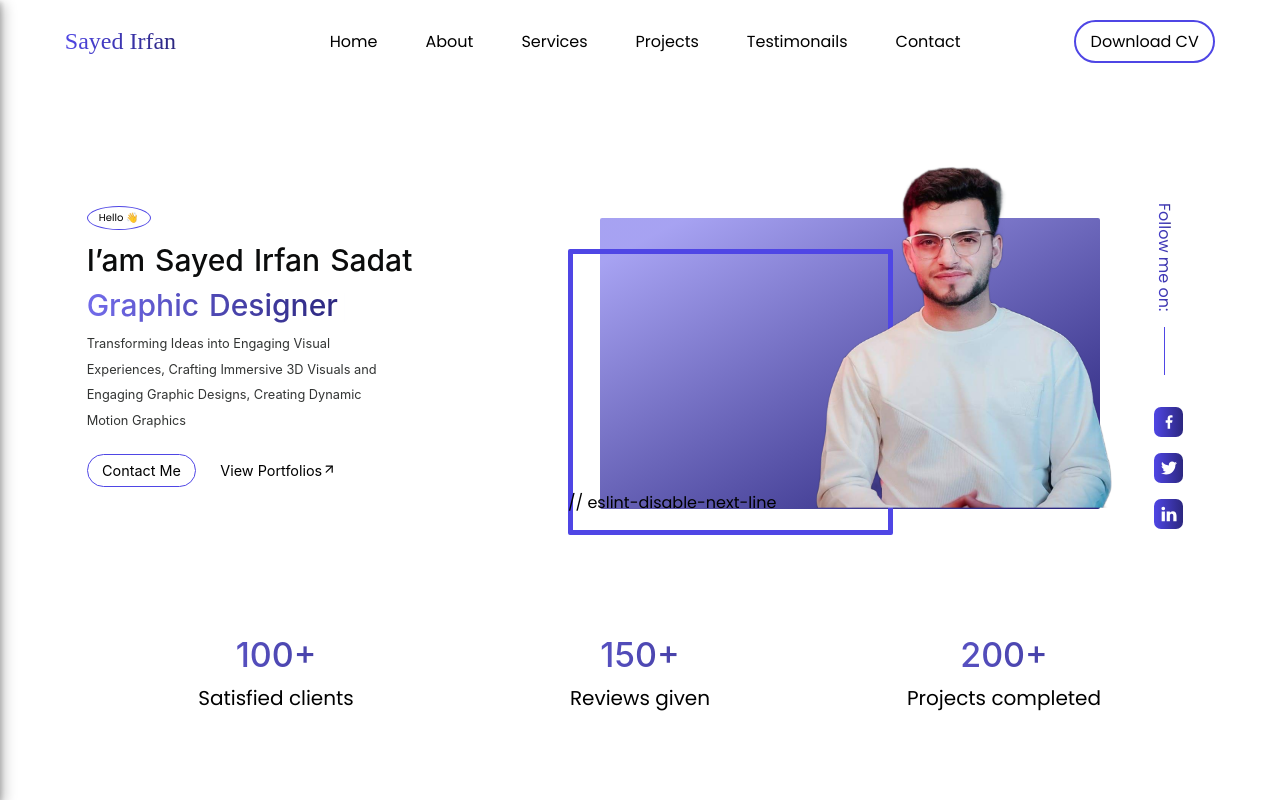
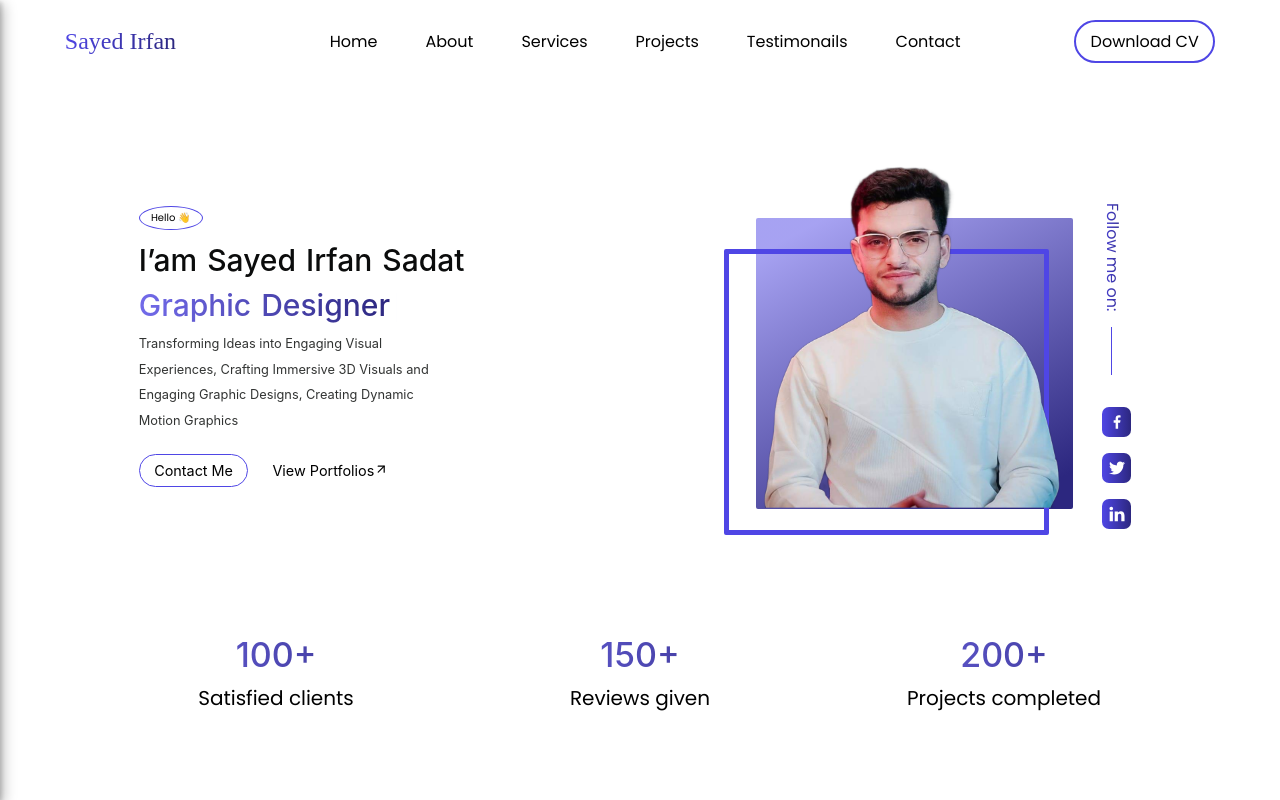
Before and after one commit to zainabturkmen/S-I-S, a React (Create React App) app: page / in a window 1280 px wide. Shown: the top 800 px of the page. Built offline with nearby package versions, Linux system fonts and the light colour scheme.

Commit message:
adding updates

```diff
--- a/src/components/Hero.js
+++ b/src/components/Hero.js
@@ -51,7 +51,7 @@ const Hero = () => {
         </div>
         <div className="bottom">
           <div className="img-container">
-            // eslint-disable-next-line
+            {/* // eslint-disable-next-line */}
             <img src={image} alt="i" />
           </div>
           <div className="follow">
```
